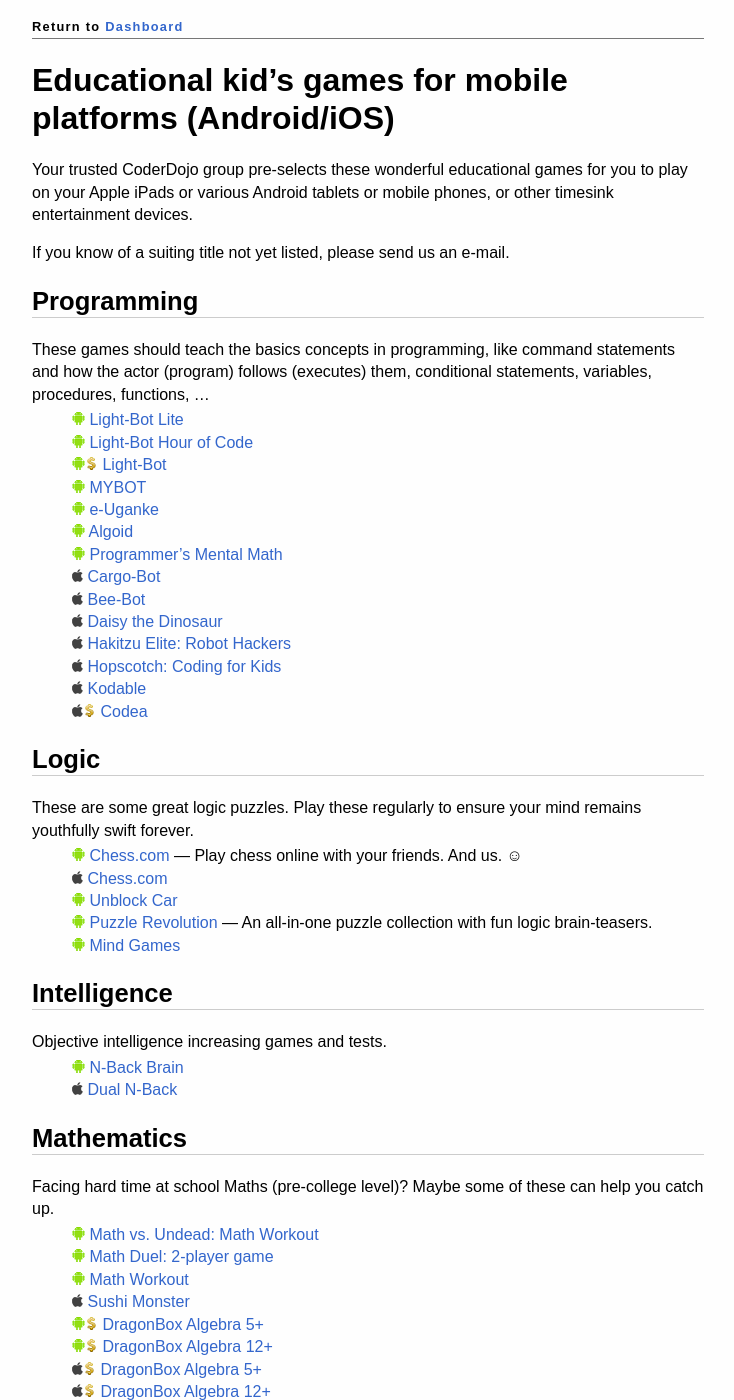
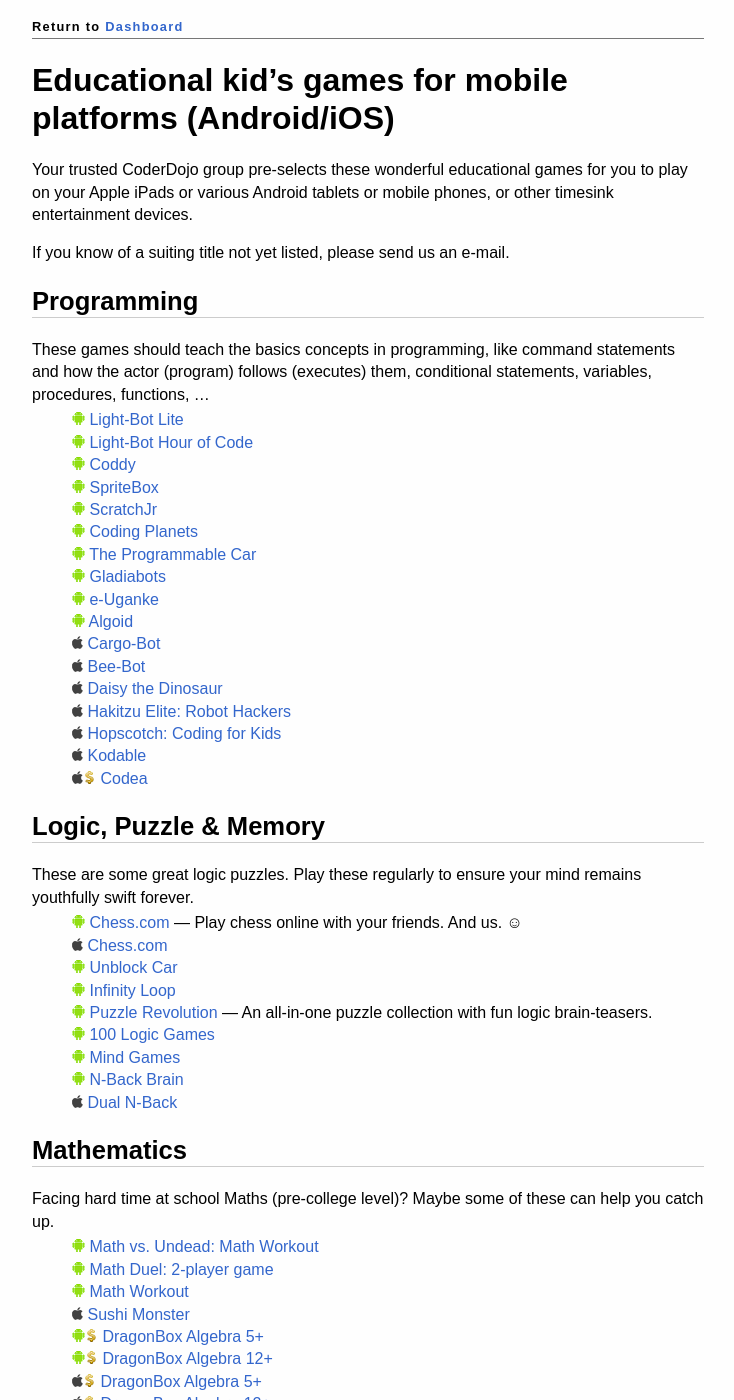
Before and after one commit to CoderDojoSI/course, a Jekyll site: the page built from educational-mobile-games.md, in a window 1280 px wide and 1400 px high. Shown: the whole window, without its empty margins (272-1006 px from the left). Built offline with Jekyll 4.4.1, drawn with Linux system fonts in a browser that asks for light colours; nearby versions of some CDN libraries.

Commit message:
Some new programming / puzzle games for Android

```diff
--- a/educational-mobile-games.md
+++ b/educational-mobile-games.md
@@ -19,11 +19,14 @@ them, conditional statements, variables, procedures, functions, ...
 
 * ![][a] [Light-Bot Lite](https://play.google.com/store/apps/details?id=com.lightbot.lightbot)
 * ![][a] [Light-Bot Hour of Code](https://play.google.com/store/apps/details?id=com.lightbot.lightbothoc)
-* ![][a]![][$] [Light-Bot](https://play.google.com/store/apps/details?id=com.lightbot.lightbot)
-* ![][a] [MYBOT](https://play.google.com/store/apps/details?id=com.anujraghav.mybot)
+* ![][a] [Coddy](https://play.google.com/store/apps/details?id=com.SimplyProjects.CoddyFree)
+* ![][a] [SpriteBox](https://play.google.com/store/apps/details?id=com.lightbot.SpriteBoxCoding)
+* ![][a] [ScratchJr](https://play.google.com/store/apps/details?id=org.scratchjr.android)
+* ![][a] [Coding Planets](https://play.google.com/store/apps/details?id=com.material.design.codingplanet)
+* ![][a] [The Programmable Car](https://play.google.com/store/apps/details?id=dbuggy.dbuggy)
+* ![][a] [Gladiabots](https://play.google.com/store/apps/details?id=com.GFX47.Gladiabots)
 * ![][a] [e-Uganke](https://play.google.com/store/apps/details?id=si.fri.euganke)
 * ![][a] [Algoid](https://play.google.com/store/apps/details?id=fr.cyann.algoid)
-* ![][a] [Programmer's Mental Math](https://play.google.com/store/apps/details?id=main.mentalmath)
 * ![][i] [Cargo-Bot](https://itunes.apple.com/us/app/cargo-bot/id519690804)
 * ![][i] [Bee-Bot](https://itunes.apple.com/si/app/bee-bot/id500131639)
 * ![][i] [Daisy the Dinosaur](https://itunes.apple.com/in/app/daisy-the-dinosaur/id490514278)
@@ -32,21 +35,18 @@ them, conditional statements, variables, procedures, functions, ...
 * ![][i] [Kodable](https://itunes.apple.com/us/app/kodable/id577673067)
 * ![][i]![][$] [Codea](https://itunes.apple.com/us/app/codea/id439571171)
 
-Logic
------
+Logic, Puzzle & Memory
+-----------------------
 These are some great logic puzzles. Play these regularly to ensure your
 mind remains youthfully swift forever.
 
 * ![][a] [Chess.com](https://play.google.com/store/apps/details?id=com.chess_v2) — Play chess online with your friends. And us. ☺
 * ![][i] [Chess.com](https://itunes.apple.com/us/app/chess-play-learn/id329218549)
 * ![][a] [Unblock Car](https://play.google.com/store/apps/details?id=com.ruanshaomin.game)
+* ![][a] [Infinity Loop](https://play.google.com/store/apps/details?id=com.balysv.loop)
 * ![][a] [Puzzle Revolution](https://play.google.com/store/apps/details?id=com.stanleylam.puzzle_revolution) — An all-in-one puzzle collection with fun logic brain-teasers.
+* ![][a] [100 Logic Games](https://play.google.com/store/apps/details?id=com.andreasabbatini.logicgamestk)
 * ![][a] [Mind Games](https://play.google.com/store/apps/details?id=com.oxothuk.worldpuzzle)
-
-Intelligence
-------------
-Objective intelligence increasing games and tests.
-
 * ![][a] [N-Back Brain](https://play.google.com/store/apps/details?id=phuc.entertainment.dualnback)
 * ![][i] [Dual N-Back](https://itunes.apple.com/us/app/dual-n-back/id512296400?mt=8)
 
```
